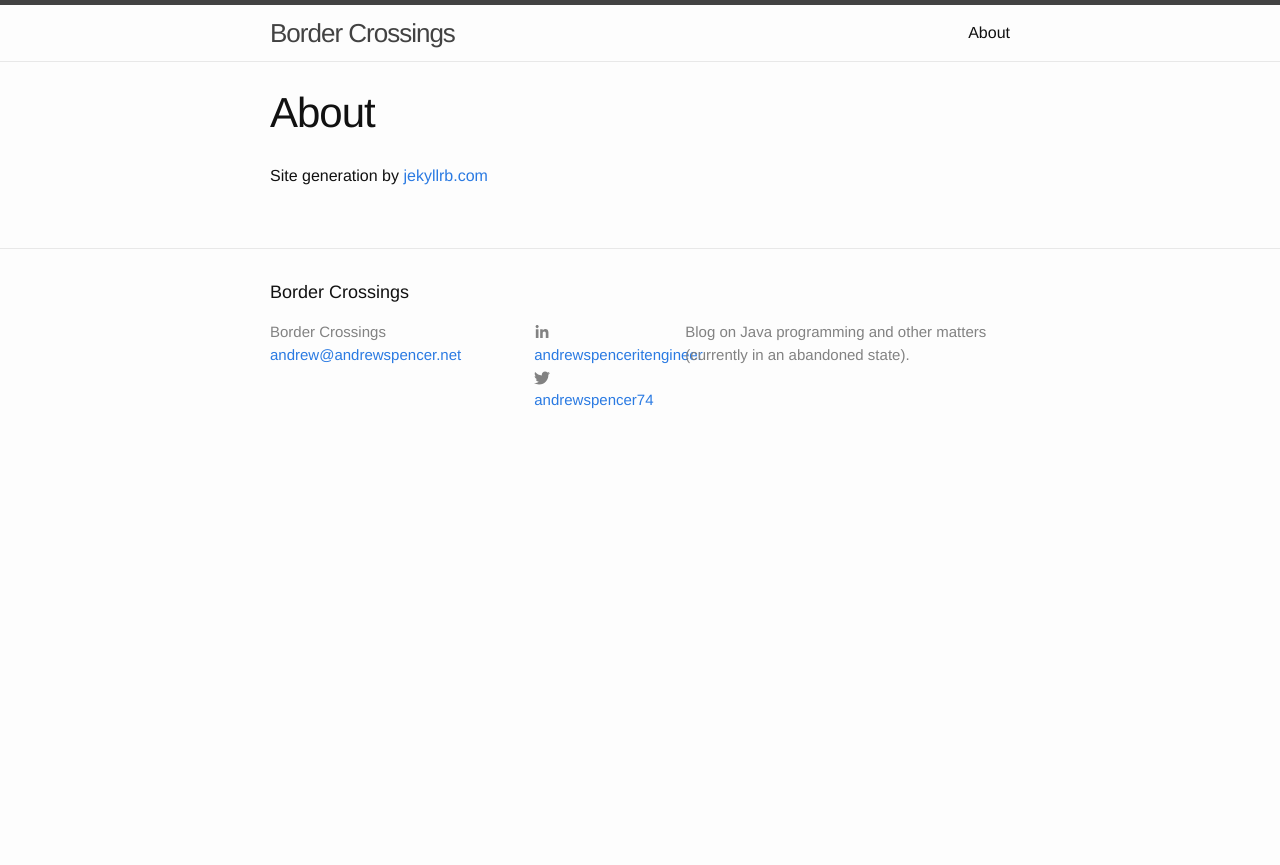
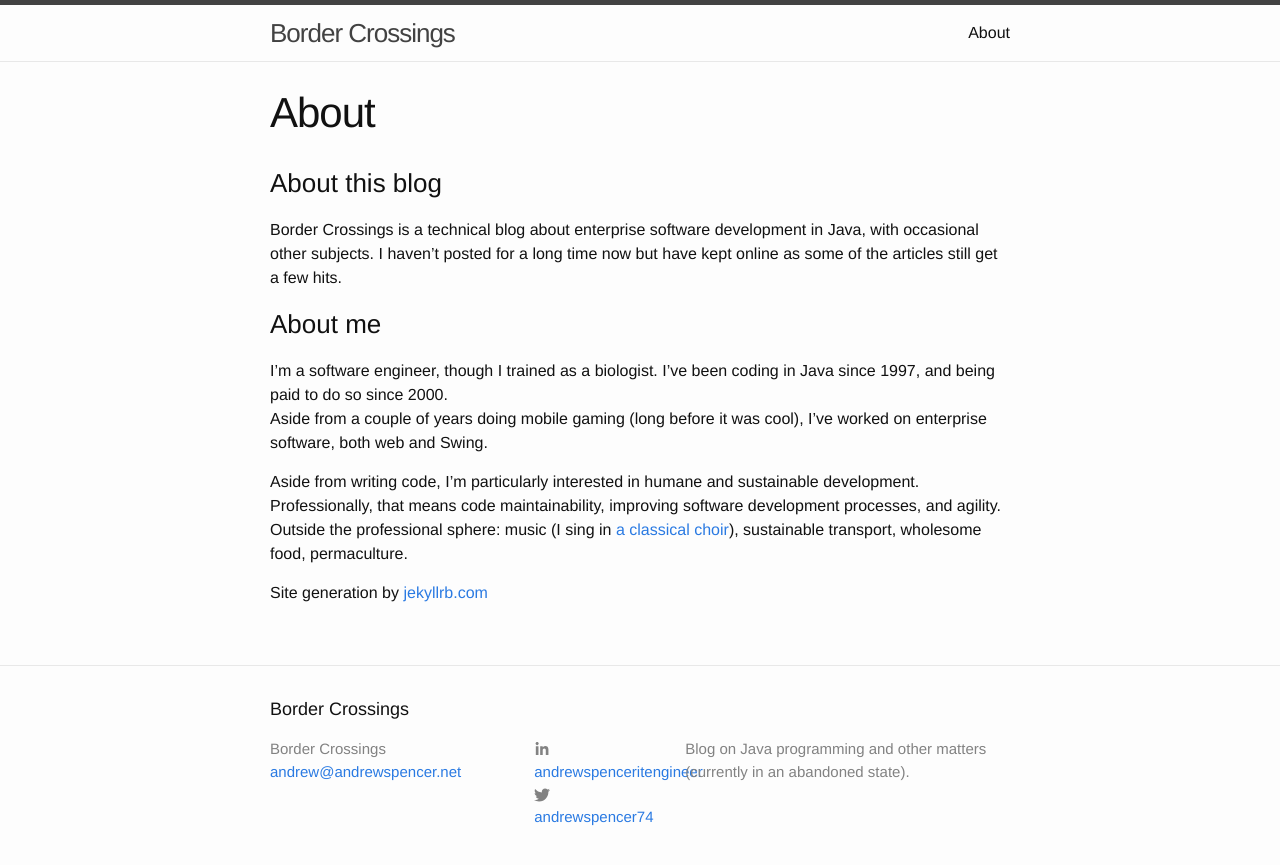
Before and after one commit to andrewspencer/border-crossings, a Jekyll site: the page built from about.md, in a window 1280 px wide. Shown: the top 865 px of the page. Built offline with Jekyll 4.4.1, drawn with Linux system fonts in a browser that asks for light colours.

Commit message:
added bio

```diff
--- a/about.md
+++ b/about.md
@@ -4,4 +4,18 @@ title: About
 permalink: /about/
 ---
 
+<h3>About this blog</h3>
+Border Crossings is a technical blog about enterprise software development in Java, with occasional other subjects.
+I haven't posted for a long time now but have kept online as some of the articles still get a few hits.
+
+<h3>About me</h3>
+I'm a software engineer, though I trained as a biologist.  I've been coding in Java since 1997, and being paid to do so since 2000.
+Aside from a couple of years doing mobile gaming (long before it was cool), I've worked on enterprise software, both web and Swing.
+
+Aside from writing code, I'm particularly interested in humane and sustainable development.  Professionally, that means code maintainability,
+improving software development processes, and agility.  Outside the professional sphere: music (I sing in
+<a href="http://www.evpierredelune.ch">a classical choir</a>),
+sustainable transport, wholesome food, permaculture.
+
+
 Site generation by [jekyllrb.com](http://jekyllrb.com/)
```
